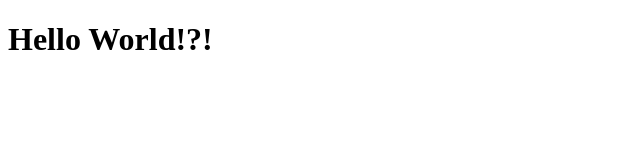
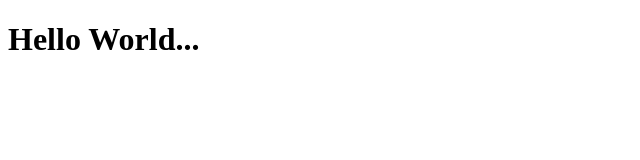
Before and after one commit to kimbaugher/hello-world-react, a React (Create React App) app: page / in a window 1280 px wide. Shown: the top 160 px of the page, without its empty margins (0-640 px from the left). Built offline with nearby package versions, Linux system fonts and the light colour scheme.

Commit message:
changed !?! to ...

```diff
--- a/src/index.tsx
+++ b/src/index.tsx
@@ -2,7 +2,7 @@ import React from 'react';
 import ReactDOM from 'react-dom';
 
 function Hello(props) {
-  return <h1>Hello World!?!</h1>;
+  return <h1>Hello World...</h1>;
 }
 
 ReactDOM.render(<Hello />, document.getElementById('root'));
```
